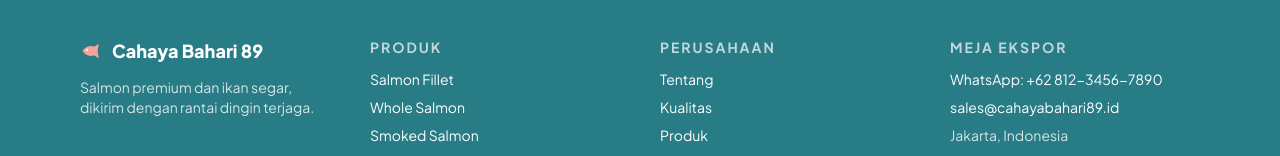
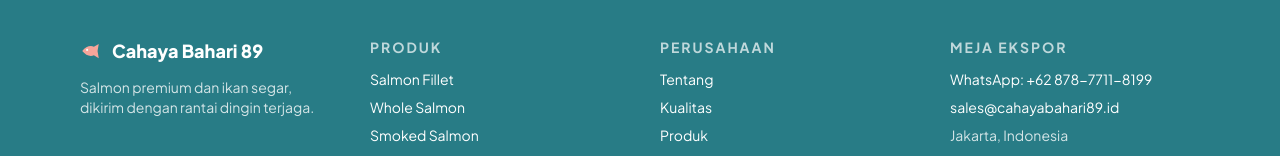
Before and after one commit to redzjovi/cahayabahari89, a SvelteKit app in the folder apps/web/: page /services in a window 1280 px wide. Shown: the part 991-1147 px from the top of the page. Built offline with nearby package versions, Linux system fonts and the light colour scheme.

Commit message:
fix: update WhatsApp contact number across multiple pages

```diff
--- a/apps/web/src/routes/+layout.svelte
+++ b/apps/web/src/routes/+layout.svelte
@@ -9,7 +9,7 @@
 	let { children } = $props();
 	let menuOpen = $state(false);
 
-	const WA_NUMBER = '6281234567890';
+	const WA_NUMBER = '6287877118199';
 	const waLink = `https://wa.me/${WA_NUMBER}?text=Hello%20Cahaya%20Bahari%2089`;
 </script>
 
@@ -97,7 +97,7 @@
 		<div>
 			<h4 class="text-sm font-bold uppercase tracking-[0.14em] opacity-70">{t().footer.contact}</h4>
 			<ul class="mt-3 space-y-2 text-sm">
-				<li><a href={waLink} target="_blank" rel="noreferrer" class="hover:underline">WhatsApp: +62 812-3456-7890</a></li>
+				<li><a href={waLink} target="_blank" rel="noreferrer" class="hover:underline">WhatsApp: +62 878-7711-8199</a></li>
 				<li><a href="/contact" class="hover:underline">sales@cahayabahari89.id</a></li>
 				<li class="opacity-80">Jakarta, Indonesia</li>
 			</ul>
--- a/apps/web/src/routes/contact/+page.svelte
+++ b/apps/web/src/routes/contact/+page.svelte
@@ -5,7 +5,7 @@
 	import { enhance } from '$app/forms';
 	let { form } = $props();
 
-	const WA_NUMBER = '6281234567890';
+	const WA_NUMBER = '6287877118199';
 	const waLink = `https://wa.me/${WA_NUMBER}?text=Hello%20Cahaya%20Bahari%2089`;
 </script>
 
@@ -56,7 +56,7 @@
 			<div class="rounded-card border border-line bg-surface p-7 shadow-card">
 				<h3 class="font-display text-xl font-bold">Export Desk</h3>
 				<ul class="mt-4 space-y-3 text-sm text-muted">
-					<li><a href={waLink} target="_blank" rel="noreferrer" class="font-bold text-brand hover:underline">WhatsApp: +62 812-3456-7890</a></li>
+					<li><a href={waLink} target="_blank" rel="noreferrer" class="font-bold text-brand hover:underline">WhatsApp: +62 878-7711-8199</a></li>
 					<li>sales@cahayabahari89.id</li>
 					<li>Jakarta, Indonesia</li>
 					<li>Mon–Sat, 07:00–17:00 WIB</li>
--- a/apps/web/src/routes/katalog/[slug]/+page.svelte
+++ b/apps/web/src/routes/katalog/[slug]/+page.svelte
@@ -7,7 +7,7 @@
 	let { data } = $props();
 	const p = $derived(data.product as any);
 
-	const WA_NUMBER = '6281234567890';
+	const WA_NUMBER = '6287877118199';
 	const waLink = $derived(
 		`https://wa.me/${WA_NUMBER}?text=${encodeURIComponent(`Hello, I'm interested in ${p.name} (${p.sku ?? p.slug})`)}`
 	);
```
